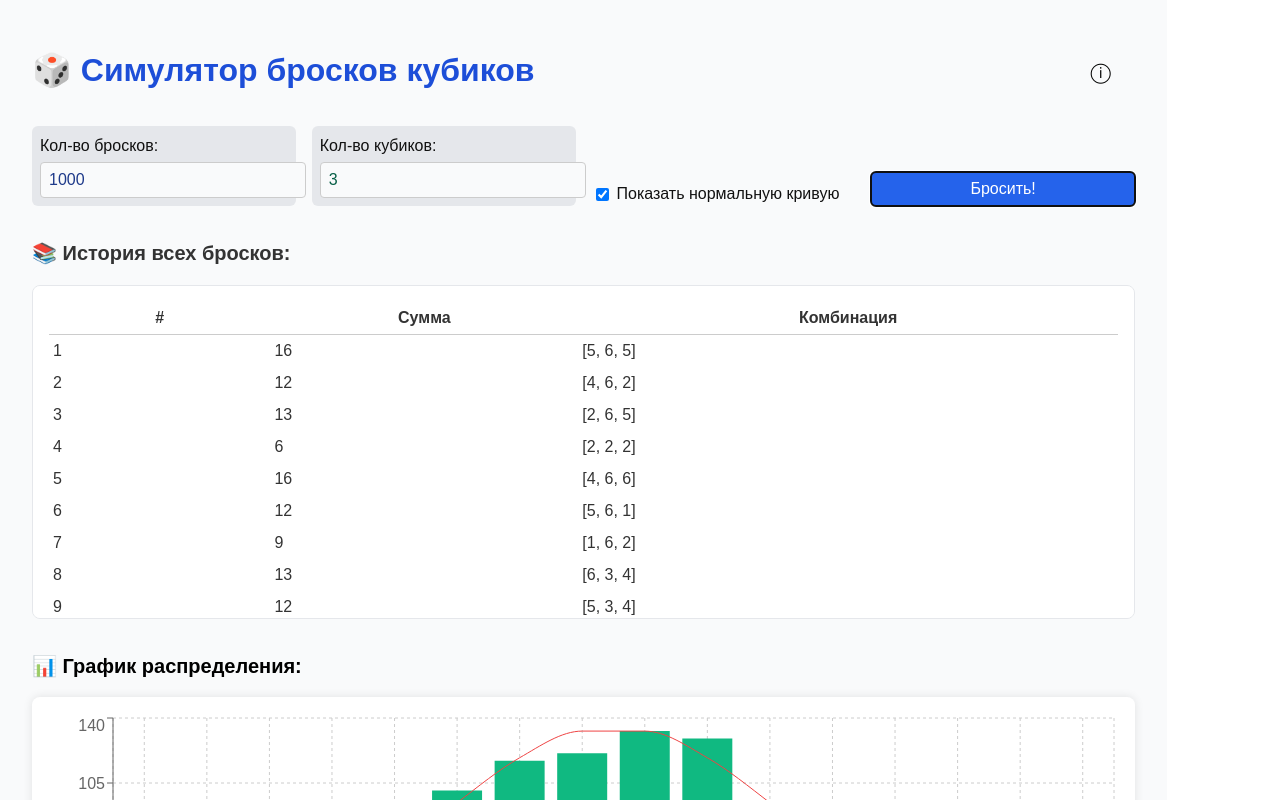
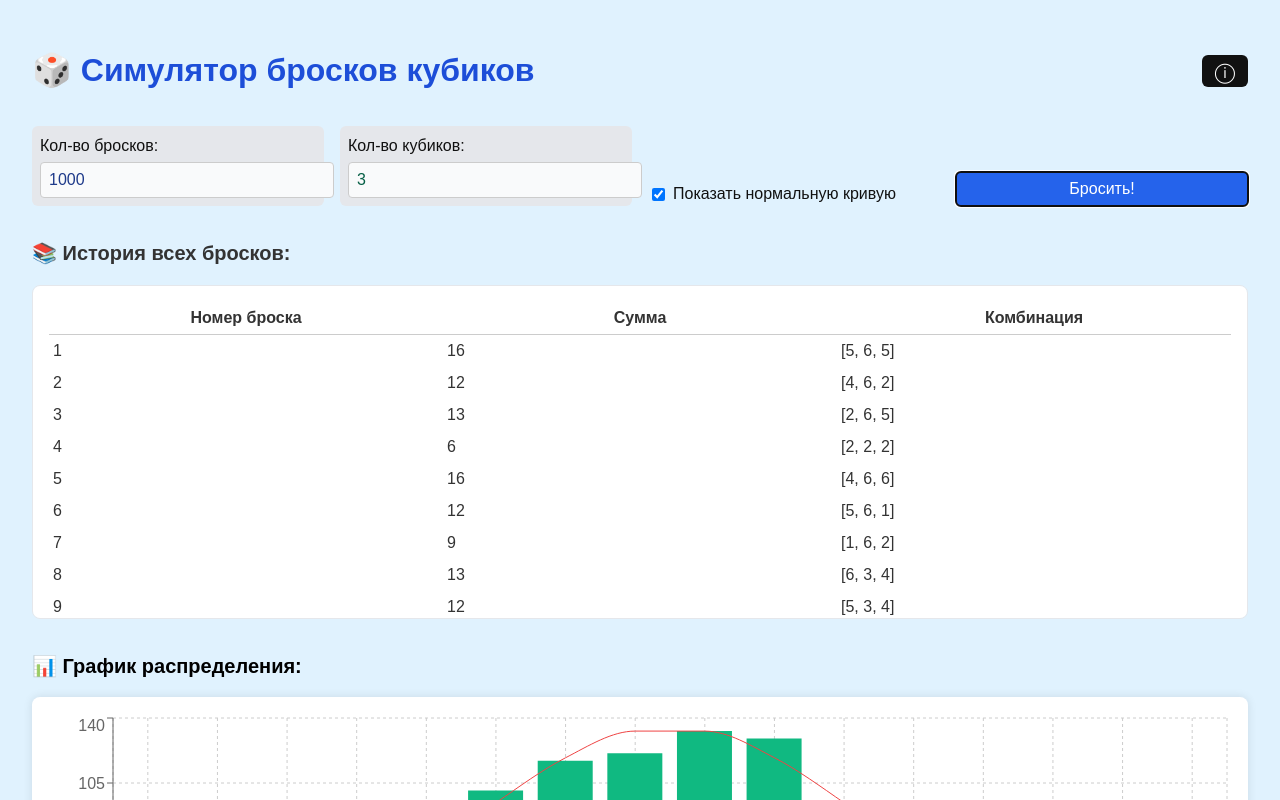
Before and after one commit to glavys/dice-distribution, a React (Vite) app: page / in a window 1280 px wide. Both pictures are taken after a click on the button "Бросить!". Shown: the top 800 px of the page. Built offline with nearby package versions, Linux system fonts and the light colour scheme.

Commit message:
стилизация формы, история бросков, UI улучшения

```diff
--- a/src/App.tsx
+++ b/src/App.tsx
@@ -38,10 +38,7 @@ export default function App() {
     }
 
     const freqArray = Object.entries(freqMap)
-      .map(([sum, count]) => ({
-        sum: Number(sum),
-        count,
-      }))
+      .map(([sum, count]) => ({ sum: Number(sum), count }))
       .sort((a, b) => a.sum - b.sum);
 
     const mean = diceCount * 3.5;
@@ -66,28 +63,38 @@ export default function App() {
   };
 
   return (
-    <div style={{ padding: "2rem", fontFamily: "Arial, sans-serif", backgroundColor: "#f9fafb", minHeight: "100vh", color: "#333" }}>
+    <div style={{ padding: "2rem", fontFamily: "Arial, sans-serif", backgroundColor: "#e0f2fe", minHeight: "100vh", color: "#333" }}>
       <div style={{ display: "flex", justifyContent: "space-between", alignItems: "center" }}>
         <h1 style={{ fontSize: "32px", fontWeight: "bold", color: "#1d4ed8" }}>🎲 Симулятор бросков кубиков</h1>
-        <button onClick={() => setShowInfo(!showInfo)} style={{ background: "none", border: "none", fontSize: "20px", cursor: "pointer" }}>
+        <button onClick={() => setShowInfo(!showInfo)} style={{ background: "#111", color: "white", border: "none", fontSize: "20px", cursor: "pointer", padding: "0.3rem 0.8rem", borderRadius: "6px" }}>
           ⓘ
         </button>
       </div>
 
       {showInfo && (
         <div style={{ backgroundColor: "#fff", padding: "1rem", marginTop: "1rem", border: "1px solid #ccc", borderRadius: "8px" }}>
-          <h3>ℹ️ Что такое нормальное распределение?</h3>
+          <h3>ℹ️ Подробная информация о нормальном распределении</h3>
           <p>
-            Нормальное распределение — это симметричное распределение вероятностей в виде колоколообразной кривой. Оно описывается формулой:
+            Нормальное распределение — одно из самых распространённых распределений в статистике. Его форма — колоколообразная кривая, которая описывает распределение случайной величины, значение которой наиболее вероятно около среднего значения и становится всё менее вероятным по мере отклонения от него.
           </p>
+          <p>Оно описывается функцией плотности вероятности (формула Гаусса):</p>
           <pre style={{ backgroundColor: "#f3f4f6", padding: "1rem", borderRadius: "6px" }}>
-            f(x) = (1 / (σ√(2π))) * e^(-(x - μ)² / (2σ²))
+ρ(t) = (1 / (σ√2π)) * exp( - (t - ⟨t⟩)² / (2σ²) )
           </pre>
           <p>
             Где:
-            <br />μ — математическое ожидание (среднее значение),
+            <br />⟨t⟩ — среднее значение (математическое ожидание),
             <br />σ — стандартное отклонение,
-            <br />e — основание натурального логарифма.
+            <br />t — измеряемая величина.
+          </p>
+          <p>
+            В лабораторной работе нормальное распределение используется для анализа многократных измерений времени. Вы можете сравнить гистограмму измерений с функцией плотности вероятности. При большом числе измерений они должны совпадать по форме.
+          </p>
+          <p>
+            Например, вероятность попасть в интервал:
+            <br />[⟨t⟩ - σ, ⟨t⟩ + σ] ≈ 68.3%
+            <br />[⟨t⟩ - 2σ, ⟨t⟩ + 2σ] ≈ 95.4%
+            <br />[⟨t⟩ - 3σ, ⟨t⟩ + 3σ] ≈ 99.7%
           </p>
         </div>
       )}
@@ -129,10 +136,10 @@ export default function App() {
         <div style={{ marginTop: "2rem" }}>
           <h2 style={{ fontSize: "20px", fontWeight: "bold" }}>📚 История всех бросков:</h2>
           <div style={{ maxHeight: "300px", overflowY: "auto", backgroundColor: "#fff", padding: "1rem", border: "1px solid #e5e7eb", borderRadius: "8px" }}>
-            <table style={{ width: "100%", borderCollapse: "collapse" }}>
+            <table style={{ width: "100%", borderCollapse: "collapse", tableLayout: "fixed" }}>
               <thead>
                 <tr>
-                  <th style={{ borderBottom: "1px solid #ccc", padding: "4px" }}>#</th>
+                  <th style={{ borderBottom: "1px solid #ccc", padding: "4px" }}>Номер броска</th>
                   <th style={{ borderBottom: "1px solid #ccc", padding: "4px" }}>Сумма</th>
                   <th style={{ borderBottom: "1px solid #ccc", padding: "4px" }}>Комбинация</th>
                 </tr>
```
